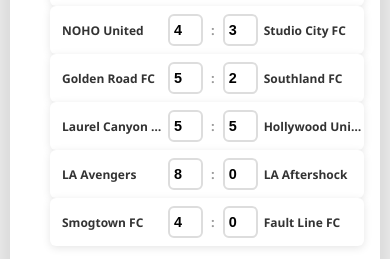
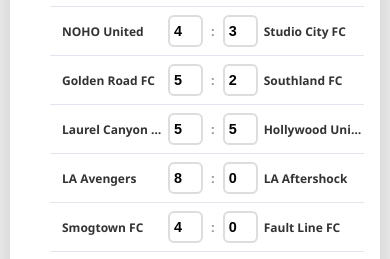
Before and after one commit to ignator7886/soccer-table, a plain HTML site: page index.html in a window 390 px wide. Shown: the part 828-1087 px from the top of the page. Drawn offline with Linux system fonts and the light colour scheme.

Commit message:
Remove match card backgrounds on mobile - flush left alignment
- Removed white background from match cards on mobile
- Removed box shadow and border radius
- Added subtle bottom border for separation
- Matches now extend to left edge like table
- Clean, list-like appearance on mobile

🤖 Generated with [Claude Code](https://claude.com/claude-code)

Co-Authored-By: Claude <noreply@anthropic.com>

```diff
--- a/index.html
+++ b/index.html
@@ -323,6 +323,10 @@
             .match {
                 padding: 8px 0 8px 12px;
                 margin: 0;
+                background: transparent;
+                box-shadow: none;
+                border-radius: 0;
+                border-bottom: 1px solid #e1e5ee;
             }
 
             .match-info {
```
